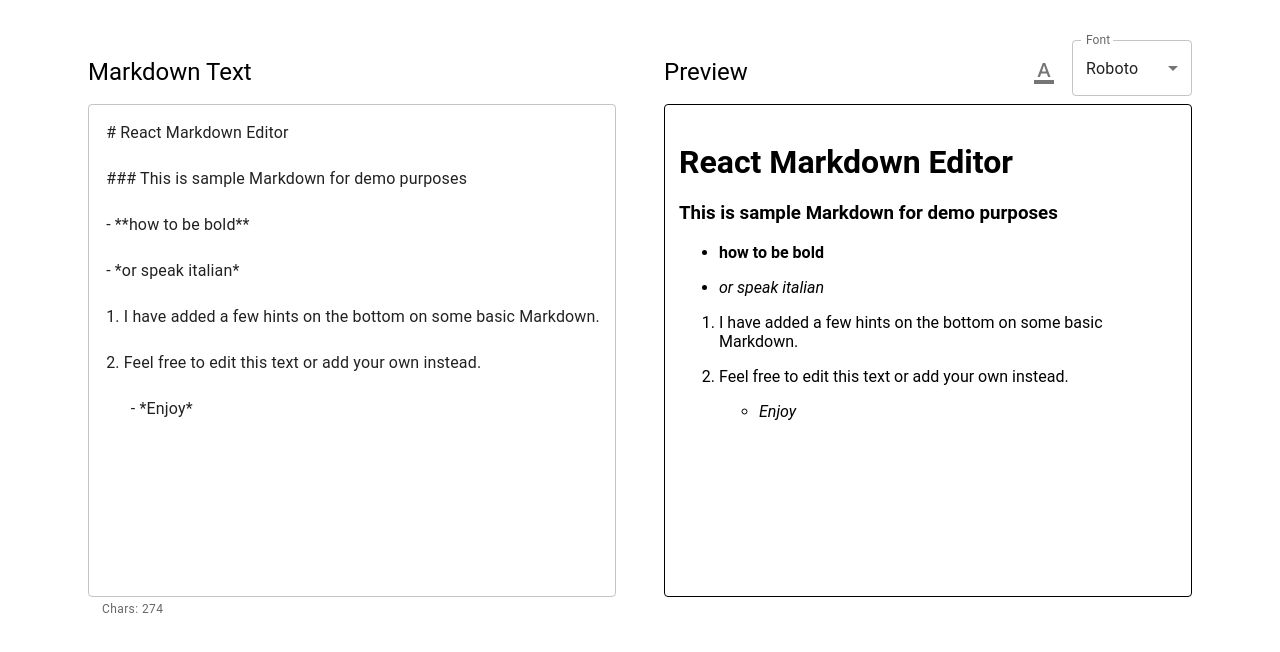
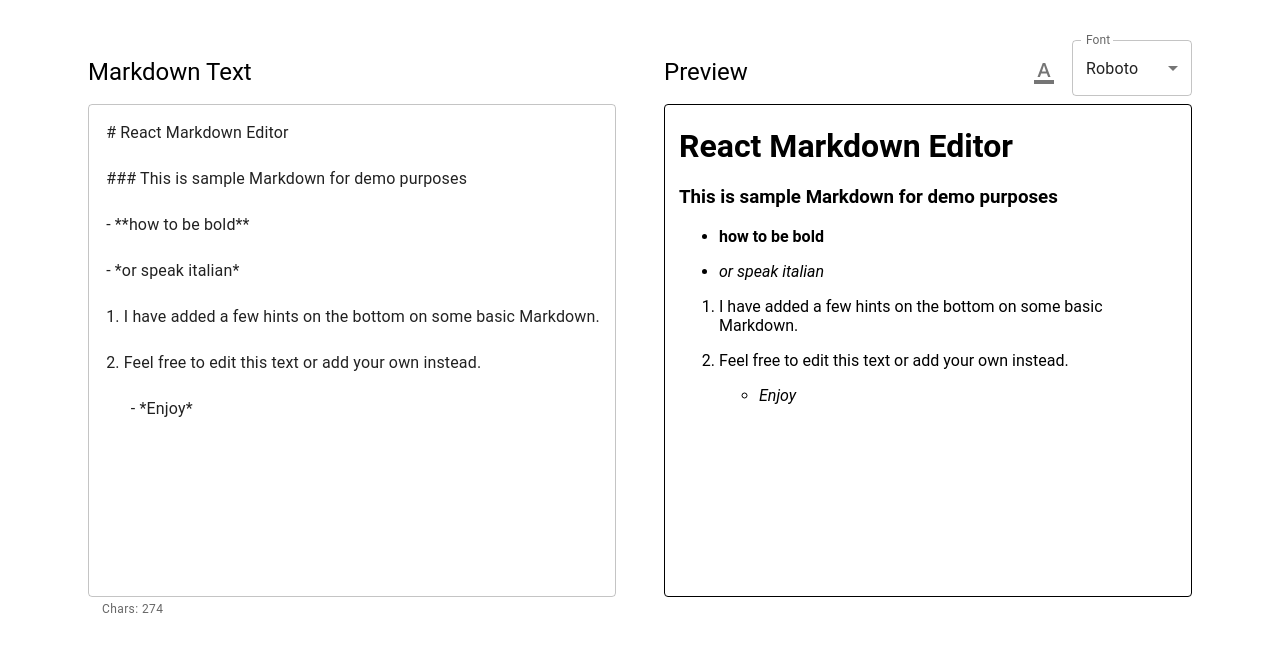
Before and after one commit to stazcp/markdown-reader, a React (Create React App) app: page / in a window 1280 px wide. Shown: the top 652 px of the page. Built offline with nearby package versions, Linux system fonts and the light colour scheme; a web font is replaced by a local one.

Commit message:
neg mt preview text

```diff
--- a/src/components/LivePreview.js
+++ b/src/components/LivePreview.js
@@ -89,7 +89,9 @@ export default function MarkdownOutput() {
             color: `${color}`,
           }}
         >
-          <ReactMarkdown children={markedText} />
+          <Box sx={{ mt: -2 }}>
+            <ReactMarkdown children={markedText} />
+          </Box>
         </Box>
       </Box>
       <ColorPicker
```
